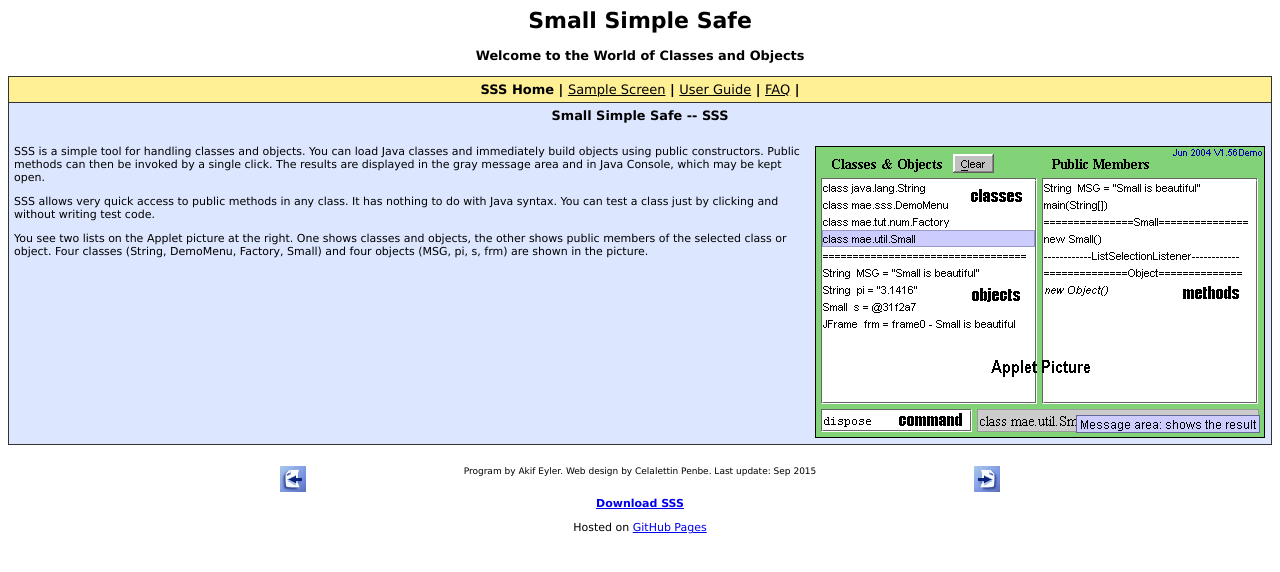
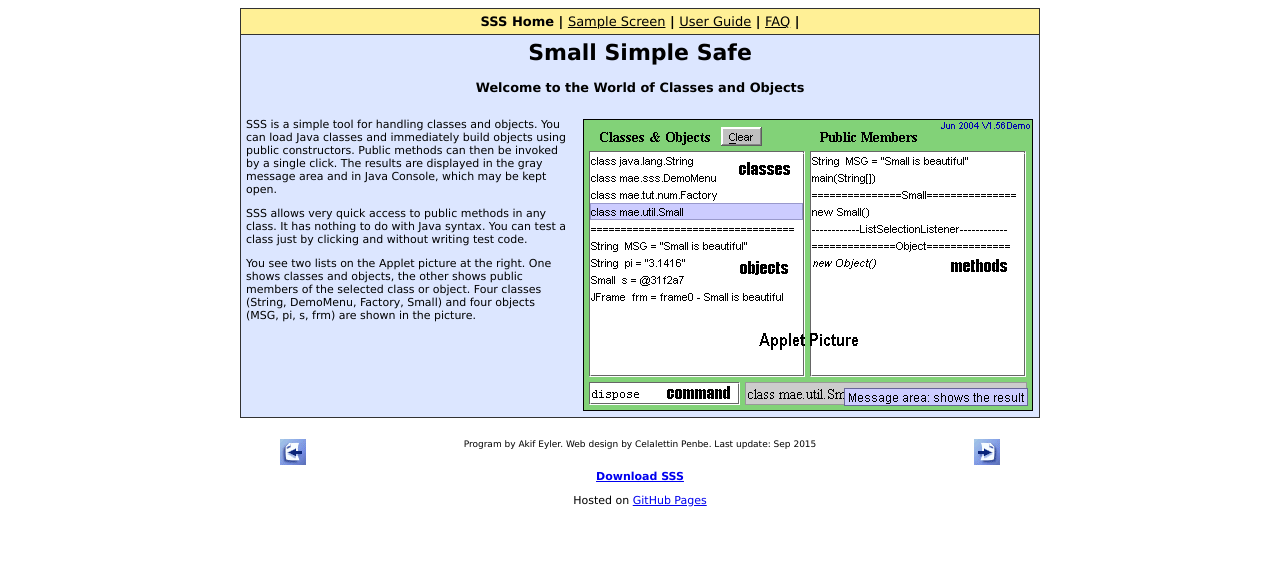
Before and after one commit to maeyler/SmallSimpleSafe, a plain HTML site: page index.html in a window 1280 px wide. Drawn offline with Linux system fonts and the light colour scheme.

Commit message:
width modified

```diff
--- a/all.css
+++ b/all.css
@@ -8,6 +8,7 @@ table {
 	font-family: Verdana, Arial, Helvetica, sans-serif;
 	font-size: 11px;
 	border: 1px solid rgb(50,50,50);
+	width:800px;
 }
 h6 {
 	text-align: center;
--- a/index.html
+++ b/index.html
@@ -5,10 +5,6 @@
 </HEAD>
 
 <BODY><CENTER>
-<H1>Small Simple Safe
-</H1><H3>
-Welcome to the World of Classes and Objects
-</H3>
 <TABLE cellSpacing=0 cellPadding=5 border=0>
   <TR>
     <TD align="middle" class="menu" colSpan=2>
@@ -19,9 +15,12 @@ Welcome to the World of Classes and Objects
     </TD>
   </TR>
   <TR>
-    <TD align="middle" colSpan=2><H3>
-Small Simple Safe -- SSS
-    </H3></TD>
+    <TD align="middle" colSpan=2>
+<H1>Small Simple Safe
+</H1><H3>
+Welcome to the World of Classes and Objects
+</H3>
+    </TD>
   </TR>
   <TR>
     <TD align="left" valign="top">
```
Also changed, not shown: guide.html (+1 -1 lines).
